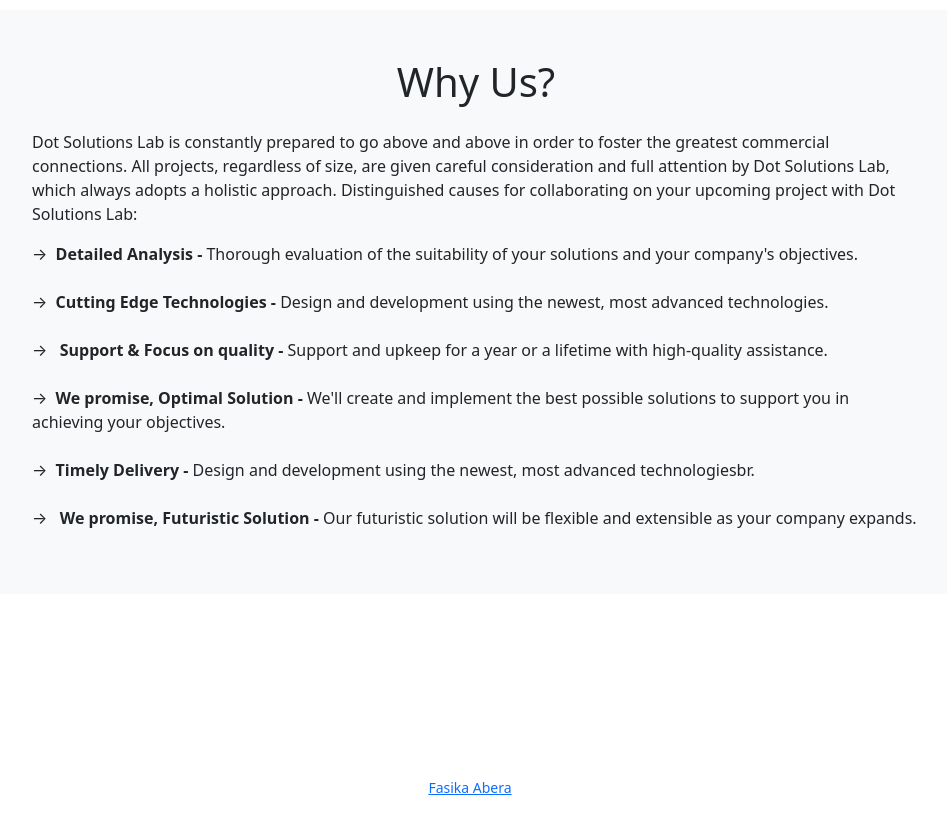
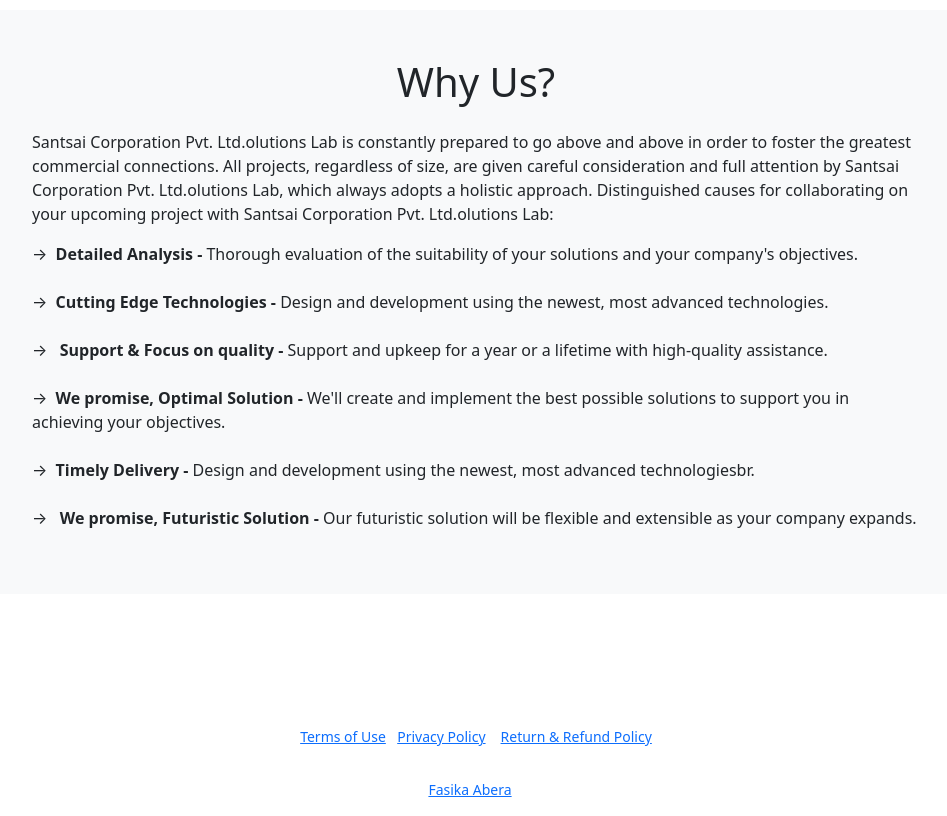
Before and after one commit to fasik1377/santsai-website, a React (Create React App) app: page /about in a window 1280 px wide. Shown: the part 520-1336 px from the top of the page, without its empty margins (164-1111 px from the left). Built offline with nearby package versions, Linux system fonts and the light colour scheme; the HTML template or start-up script is replaced by a standard one.

Commit message:
Term is done

```diff
--- a/package.json
+++ b/package.json
@@ -12,7 +12,7 @@
     "@testing-library/react": "^9.5.0",
     "@testing-library/user-event": "^7.2.1",
     "bootstrap": "^5.0.0-alpha1",
-    "gh-pages": "^3.1.0",
+    "gh-pages": "^3.2.3",
     "popper.js": "^1.16.1",
     "rc-banner-anim": "^2.4.5",
     "rc-tween-one": "^3.0.6",
--- a/src/App.jsx
+++ b/src/App.jsx
@@ -8,6 +8,7 @@
 import Navbar from "./pages/common/Navbar";
 import Footer from "./pages/common/Footer";
 import Career from "./pages/Career";
+import Term from "./pages/Term";
 import { BrowserRouter, Switch, Route, Redirect } from "react-router-dom";
 const App = () => {
 	return (
@@ -20,6 +21,7 @@
 				<Route exact path="/service" component={Service} />
 				<Route exact path="/career" component={Career} />
 				<Route exact path="/contact" component={Contact} />
+				<Route exact path="/term" component={Term} />
 				<Redirect to="/" />
 			</Switch>
 			<Footer />
--- a/src/pages/About.jsx
+++ b/src/pages/About.jsx
@@ -28,7 +28,7 @@
             <p className="display-6 mb-1">Happy to have you here!</p><br />
             <p className="text-muted"><b>We are a software development company from India helping enterprise businesses in their digital transition through our suite of web and mobile application services.</b></p>
           </div>
-          <p>Dot Solutions Lab is a Hyderabad-based Web development company in India specialized in delivering quality, cost effective, user friendly and result-oriented web designing, website development, mobile application development and e-commerce and online marketing (SEO and SEM) solutions for a global clientele. Our professional, creative and expert designing team guided by customer centric approach helps you turn your website in a sales engine.
+          <p>Santsai Corporation Pvt. Ltd.olutions Lab is a Hyderabad-based Web development company in India specialized in delivering quality, cost effective, user friendly and result-oriented web designing, website development, mobile application development and e-commerce and online marketing (SEO and SEM) solutions for a global clientele. Our professional, creative and expert designing team guided by customer centric approach helps you turn your website in a sales engine.
 
             We have delivered innovative and unique mobile application, web designing and development solutions of varying complexities to customers all over the world. Satisfaction of our clients has been our top most priority since our inception as a website design and development company.</p>
           <p></p>
@@ -38,7 +38,7 @@
       <section className="bg-light">
         <div className="container row py-5 m-auto col-lg-10 col-xl-9">
           <p className="display-6 text-center mb-4">Why Us?</p>
-          <p>Dot Solutions Lab is constantly prepared to go above and above in order to foster the greatest commercial connections. All projects, regardless of size, are given careful consideration and full attention by Dot Solutions Lab, which always adopts a holistic approach. Distinguished causes for collaborating on your upcoming project with Dot Solutions Lab:</p>
+          <p>Santsai Corporation Pvt. Ltd.olutions Lab is constantly prepared to go above and above in order to foster the greatest commercial connections. All projects, regardless of size, are given careful consideration and full attention by Santsai Corporation Pvt. Ltd.olutions Lab, which always adopts a holistic approach. Distinguished causes for collaborating on your upcoming project with Santsai Corporation Pvt. Ltd.olutions Lab:</p>
           <p>
           &#8594; &nbsp;<b>Detailed Analysis -</b>  Thorough evaluation of the suitability of your solutions and your company's objectives. <br /><br />
           &#8594; &nbsp;<b>Cutting Edge Technologies -</b>  Design and development using the newest, most advanced technologies.<br /><br />
--- /dev/null
+++ b/src/pages/Term.jsx
@@ -0,0 +1,77 @@
+import React from "react";
+import Secheader from "./common/Secondaryheader";
+
+
+const Tcard = (props) => {
+    return (
+
+        <figure className="figure col-md-3 text-center">
+            <img src={props.timage} className="figure-img img-fluid rounded col-lg-6 col-7 col-md-10" alt="team3" />
+            <figcaption className="figure-caption text-dark">{props.ttitle}</figcaption>
+        </figure>
+    );
+};
+
+const Term = () => {
+    return (
+        <>
+
+            <Secheader
+                sectitle="Terms of Use"
+                secdesc="The Company for Web Solutions" style={{ color: "#000000" }}
+            />
+
+            <section>
+                <div className="container mx-auto py-5 col-lg-10 col-xl-9">
+                    <div className="mb-5">
+                        <h4 className="mb-1">1. Acceptance</h4><br />
+                        <p >You acknowledge and agree to the following Terms of Use by using and/or downloading any content from the Santsai Corporation Pvt. Ltd. (the “Company”) website, as well as by accessing and browsing it.</p>
+
+                        <h4 className="mb-1">2. Purpose of the website</h4><p>Nothing on the Company's website should be interpreted as a commercial offer, a licence, an advisory, fiduciary, or professional relationship between you and the Company. All content is provided solely for informational purposes. Nothing on this website should be interpreted as a replacement for your own research.
+
+                            This website may contain information about goods or services that are unavailable in your nation.
+                        </p><h4 className="mb-1">3. Links to Third-Party Websites</h4><p>While the Company has no control over third-party websites, links to them are provided for convenience only and do not indicate approval or endorsement of the linked sites by the Company, even if they may bear the Company's logo. As a result, the Company disclaims all liability regarding the information on any linked website or any link that appears on it.
+
+                            You understand that it is forbidden to frame the Company's website or any related procedure.
+
+                        </p><h4 className="mb-1">4. Intellectual Property</h4><p>This website is the sole property of the company and is shielded by intellectual property rights. Its contents—which may include, but are not restricted to, texts, data, images, sounds, videos, logos, icons, and HTML code—are all protected by intellectual property laws and belong to the company or a third party.
+
+                            In compliance with the rules governing intellectual property law, you may use this content for non-commercial, personal use. Without the company's prior written consent, any other use or modification of the website's content is forbidden.
+
+
+                        </p><h4 className="mb-1">5. Warranty and Liability</h4><p>Aside from using reasonable efforts to provide accurate information through its website, the Company makes no warranties that this website is free of viruses, worms, Trojan horses, or the like, or that its content is appropriate for your particular use or up to date. The Company reserves the right to change the information at any time without notice. All materials, including downloadable software, contained in the Company's website are provided «as is» and without warranty of any kind to the extent permitted by the applicable law. Any outcomes obtained from using any software found on this website are not guaranteed by the company. Any use of the content on this website is entirely your responsibility.
+
+
+
+                            The information on this website does not change or add to any warranty that you might be entitled to because of a business agreement you have with the company.
+
+                            The Company shall not be responsible for any incidental, consequential, or indirect damages, including but not restricted to lost income or profits, interruption of business, or loss of data resulting from or related to the use, incapacity to use, or reliance on any content on this or any linked website.
+
+                            In any case, the Company's liability for direct damages resulting from or related to the use, incapacity to use, or reliance on any content on this website or any linked website will never be more than INR 1,000.
+
+
+
+
+
+
+                        </p><h4 className="mb-1">6. Users’ Comments</h4><p>The Company disclaims all responsibility to keep an eye on any content you may post on its website.
+
+You guarantee that no information you transmit to the Company through the website violates any applicable laws or intellectual property rights, including any comments you send us that are not personal data. Materials (the term "Material" refers to any projects, files, or other attachments sent to us). Such data, materials, or remarks shall be regarded as non-proprietary and non-confidential. By providing any data or material, you grant the Company the right, indefinitely, and unrestricted use to perform, display, alter, and transmit such data, material, or comments, including any underlying concept, idea, or know-how (the term "Material" is meant to encompass all projects, files, or other attachments sent to us). The Company reserves the right to use such information in any way it chooses.
+</p><h4 className="mb-1">7. Applicable law – Severability</h4><p>TIndian law will apply to any dispute or claim relating to or arising out of the Terms of Use.
+
+
+The remainder of these Terms of Use will still be in full force and effect even if a court rules that any one of these provisions is unlawful, void, or unenforceable.
+
+</p><h4 className="mb-1">8. Modifications of the Terms of Use</h4><p>The Company reserves the right to change the Terms of Use under which this website is offered at any time and without notice. You will be automatically bound by these modifications when you use this site, and should periodically read the Terms of Use.
+</p>
+                    </div>
+                    <p></p>
+                </div>
+            </section>
+
+
+        </>
+    );
+};
+
+export default Term;
--- a/src/pages/common/Footer.jsx
+++ b/src/pages/common/Footer.jsx
@@ -1,4 +1,5 @@
 import React from "react";
+import { NavLink } from "react-router-dom";
 import MobileIcon from '@material-ui/icons/PhoneAndroidOutlined';
 import EmailIcon from '@material-ui/icons/EmailRounded';
 
@@ -20,7 +21,12 @@
 					<div className="text-white medium">info@santcorporation.com</div>
 				</div>
 				<div className="container d-lg-flex align-items-center justify-content-center py-3 medium text-center ms-auto">
-					<div className="text-white small">Terms of Use | Privacy Policy | Return & Refund Policy</div>
+					<div className="text-white small">
+						<table><tr><td></td></tr></table>
+						<NavLink className="terms" to="/term">
+						Terms of Use</NavLink>| <NavLink className="terms" to="/term">
+						Privacy Policy</NavLink> | <NavLink className="terms" to="/term">
+						Return & Refund Policy</NavLink> </div>
 				</div>
 				<div className="container d-lg-flex align-items-center justify-content-center py-3 medium text-center ms-auto">
 					<div className="text-white small">Copyright © 2024 <a className="anchor" href="https://fasik1377.github.io/fasika-abera/">Fasika Abera</a>  -  All rights reserved</div>
--- a/src/scss/component.scss
+++ b/src/scss/component.scss
@@ -84,6 +84,10 @@
 .anchor {
   text-decoration: none;
   color: white;
+}
+.terms{
+  text-decoration: none;
+  color: #ffffff;
 }
 
 /* NAVBAR SCROLL & FOOTER */
```
Also changed, not shown: 1 other file (tests, documents, lock files or other folders).
